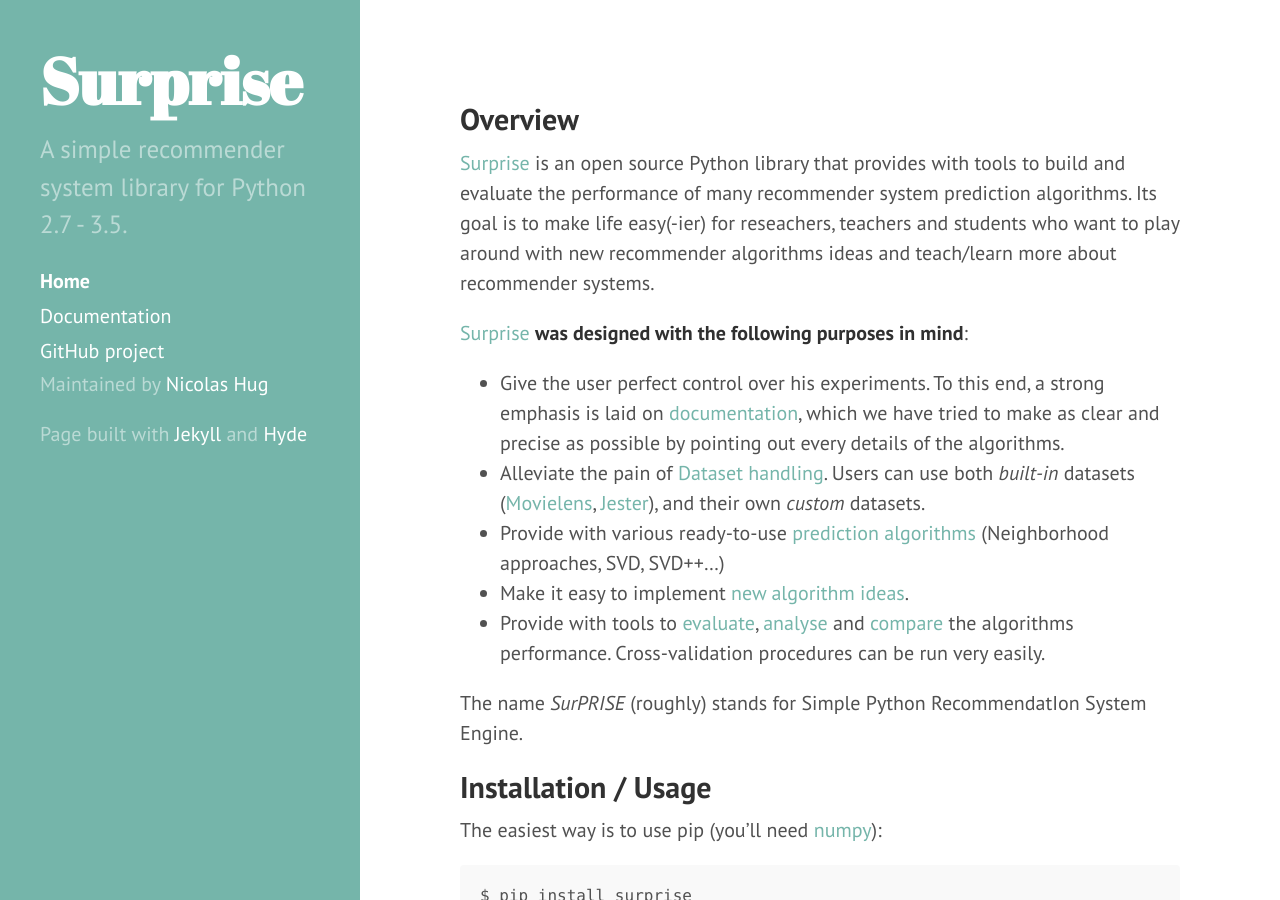
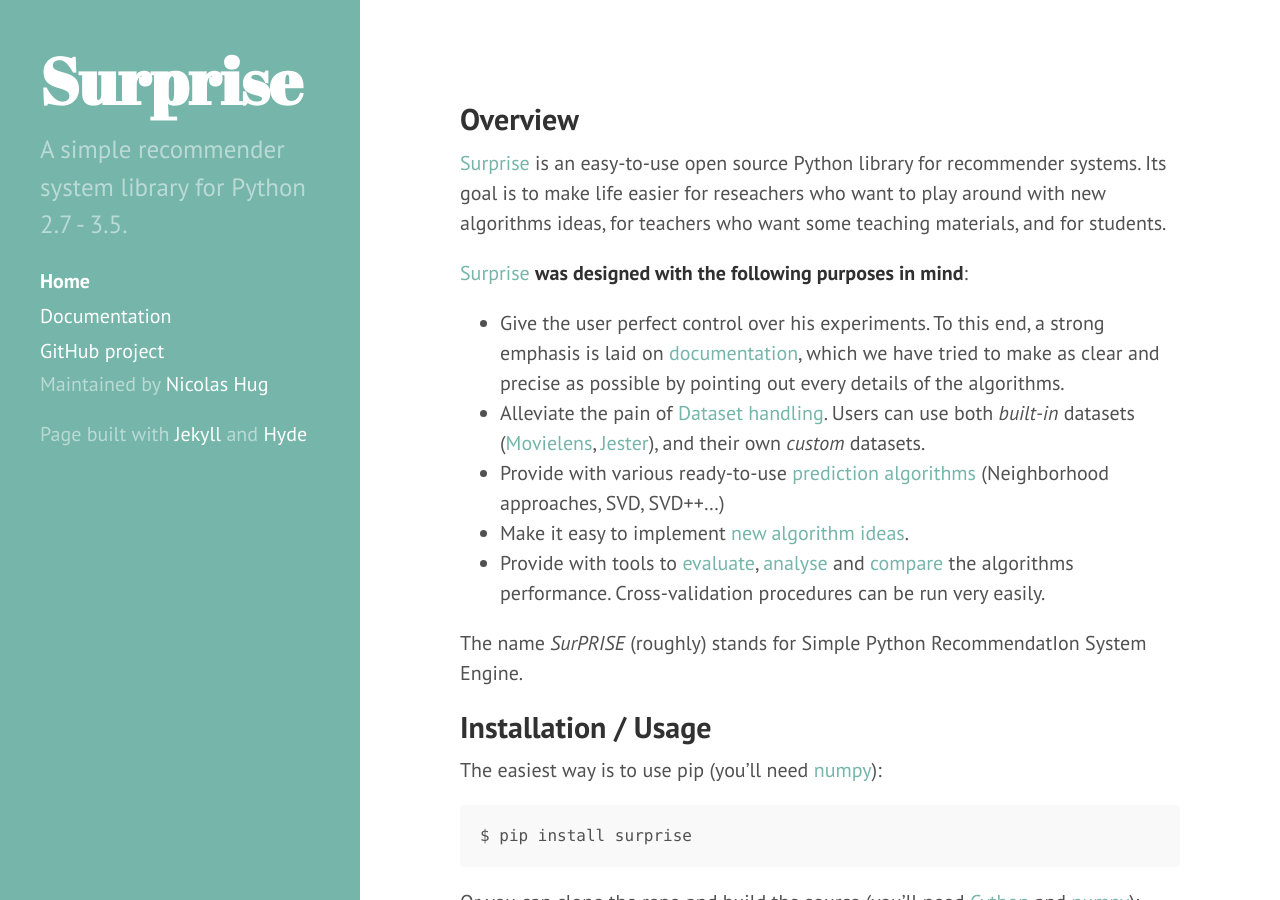
Before and after one commit to NicolasHug/Surprise, a Jekyll site: the page built from index.md, in a window 1280 px wide and 900 px high. Built offline with Jekyll 4.4.1, drawn with Linux system fonts in a browser that asks for light colours.

Commit message:
Sync README.md in master branch to index.md in gh-pages

```diff
--- a/index.md
+++ b/index.md
@@ -9,14 +9,13 @@
 Overview
 --------
 
-[Surprise](https://NicolasHug.github.io/Surprise/) is an open source Python library
-that provides with tools to build and evaluate the performance of many
-recommender system prediction algorithms. Its goal is to make life easy(-ier)
-for reseachers, teachers and students who want to play around with new
-recommender algorithms ideas and teach/learn more about recommender systems.
+[Surprise](https://NicolasHug.github.io/Surprise/) is an easy-to-use open
+source Python library for recommender systems. Its goal is to make life easier
+for reseachers who want to play around with new algorithms ideas, for teachers
+who want some teaching materials, and for students.
 
-[Surprise](https://NicolasHug.github.io/Surprise/) **was designed with the following
-purposes in mind**:
+[Surprise](https://NicolasHug.github.io/Surprise/) **was designed with the
+following purposes in mind**:
 
 - Give the user perfect control over his experiments. To this end, a strong
   emphasis is laid on
```
